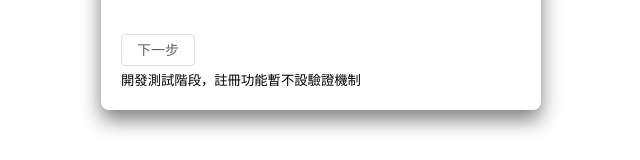
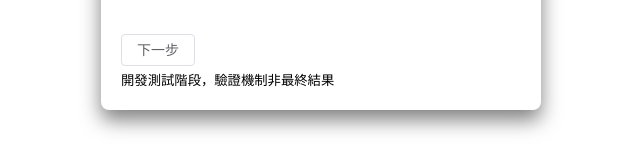
Before and after one commit to b10856039/chat-web-app-vercel, a Vue app: page /register in a window 1280 px wide. Shown: the part 525-685 px from the top of the page, without its empty margins (319-959 px from the left). Built offline with nearby package versions, Linux system fonts and the light colour scheme.

Commit message:
調整註冊測試訊息

```diff
--- a/src/views/Register.vue
+++ b/src/views/Register.vue
@@ -58,7 +58,7 @@
         </div>
 
         <div class="register-message">
-          <small>開發測試階段，註冊功能暫不設驗證機制</small>
+          <small>開發測試階段，驗證機制非最終結果</small>
         </div>
       </div>
     </div>
```
